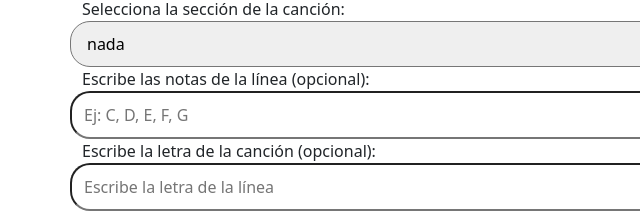
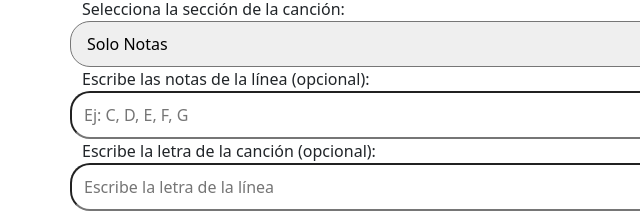
Before and after one commit to monchistrolis/Convertidor-de-Notas, a plain HTML site: page index.html in a window 1280 px wide. Shown: the part 335-548 px from the top of the page, 0-640 px from the left. Drawn offline with nearby package versions, Linux system fonts and the light colour scheme.

Commit message:
feat: :art: modificacion de un parametro de un select
modificacion de un parametro de un select

modificacion de un parametro de un select

```diff
--- a/index.html
+++ b/index.html
@@ -75,7 +75,7 @@
         <!-- Selector para el tipo de sección -->
         <label for="seccion">Selecciona la sección de la canción:</label>
         <select id="seccion">
-          <option value="">nada</option>
+          <option value="">Solo Notas</option>
           <option value="Intro">Intro</option>
           <option value="Verso">Verso</option>
           <option value="PreCoro">PreCoro</option>
```
